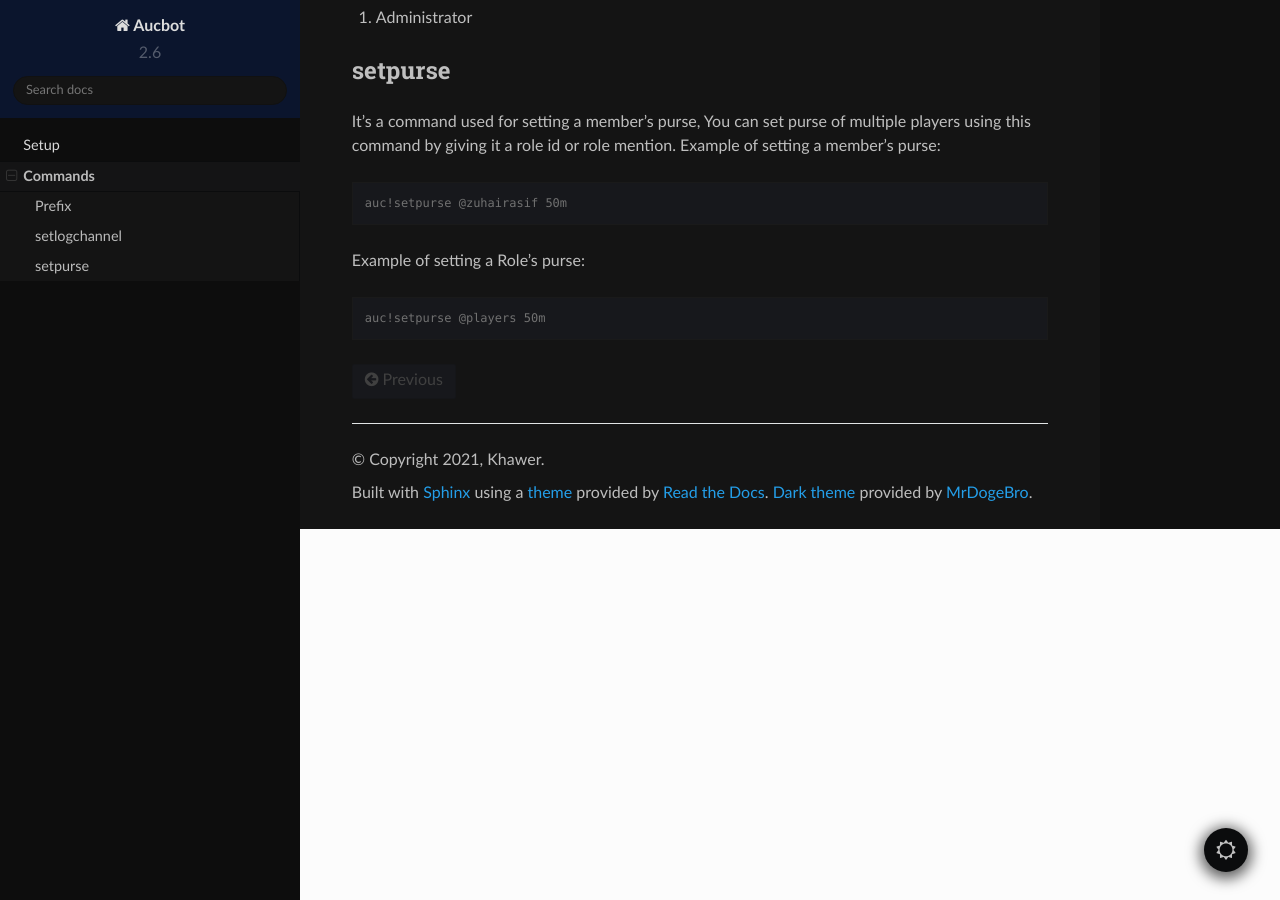
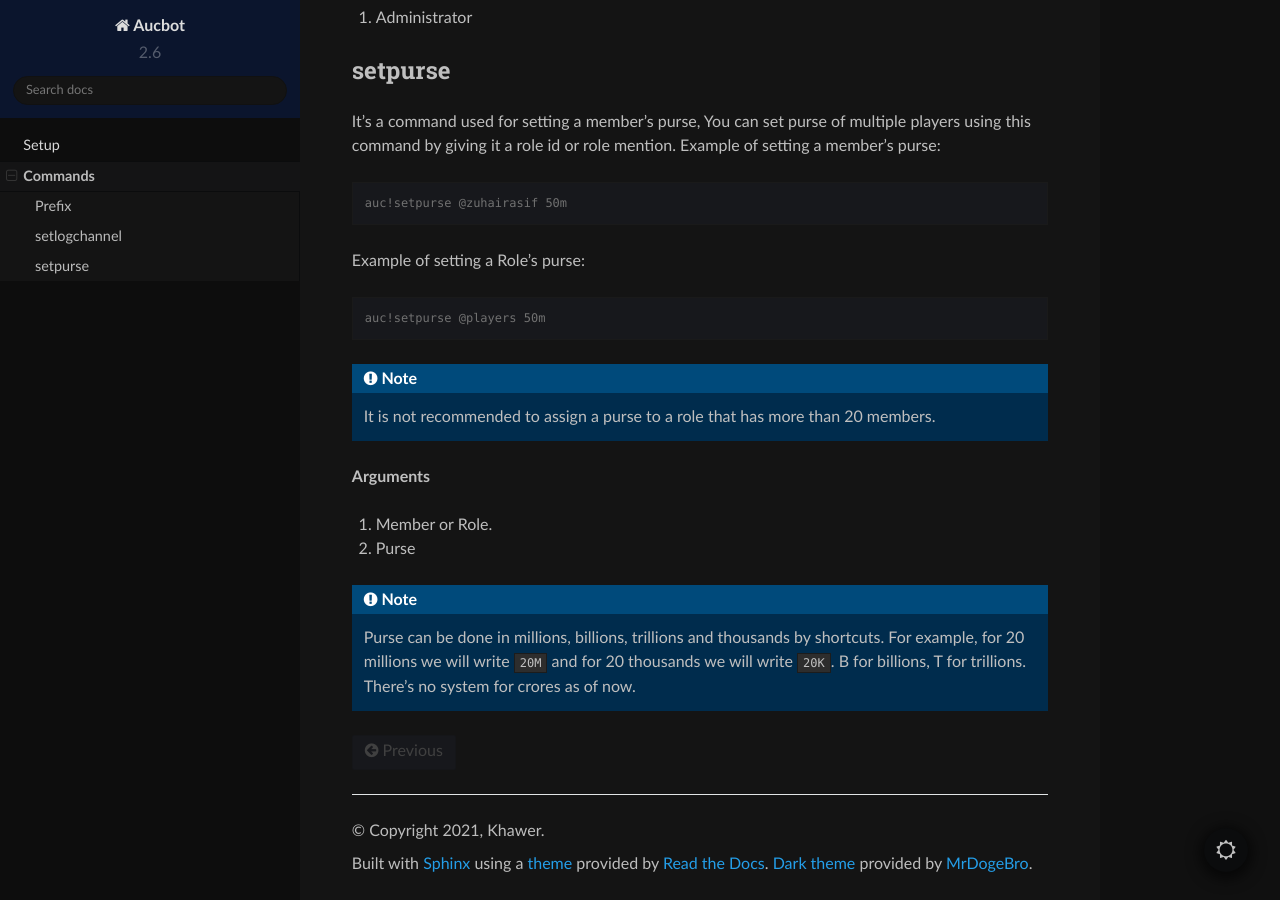
Before and after one commit to KhawerAbbas7/AucbotDocs, a Sphinx documentation site: the page built from docs/source/commands.rst, in a window 1280 px wide and 900 px high, scrolled down 1050 px. Built offline with Sphinx 7.4.7 and the Read the Docs theme 2.0.0, drawn with Linux system fonts in a browser that asks for light colours.

Commit message:
Update commands.rst

```diff
--- a/docs/source/commands.rst
+++ b/docs/source/commands.rst
@@ -64,3 +64,12 @@ Example of setting a Role's purse:
 .. code-block:: console
 
    auc!setpurse @players 50m
+
+.. NOTE:: It is not recommended to assign a purse to a role that has more than 20 members.
+
+**Arguments**
+
+#. Member or Role.
+#. Purse
+
+.. NOTE:: Purse can be done in millions, billions, trillions and thousands by shortcuts. For example, for 20 millions we will write ``20M`` and for 20 thousands we will write ``20K``. B for billions, T for trillions. There's no system for crores as of now.
```
